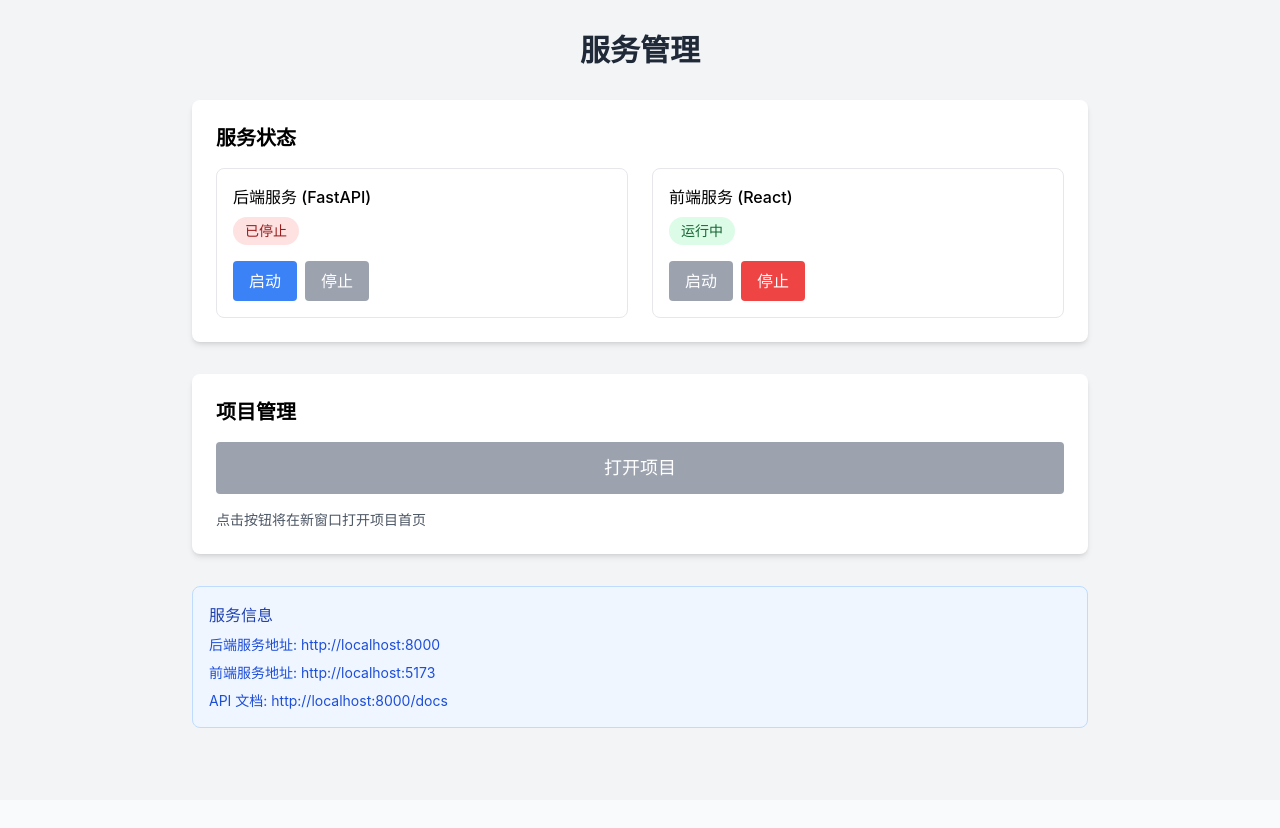
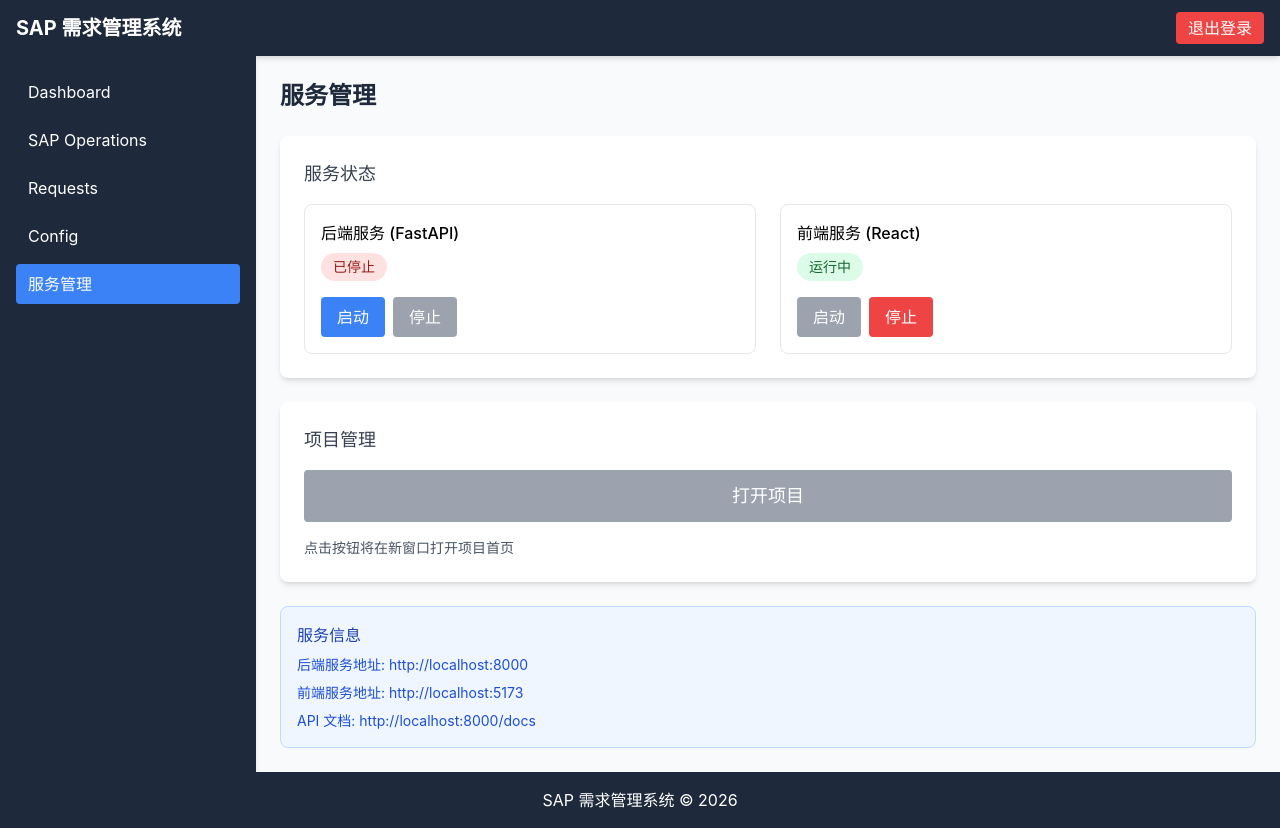
Before and after one commit to jink8845/trans1, a React (Vite) app in the folder frontend/: page /service in a window 1280 px wide. Before the commit the page ends 800 px from the top, so only its background shows below. Built offline with nearby package versions, Linux system fonts and the light colour scheme; no server answers; sample sign-in values are in the browser's storage.

Commit message:
feat: FastAPI+SQLite 需求管理系统
Co-authored-by: traeagent <traeagent@users.noreply.github.com>

```diff
--- a/frontend/src/pages/ServiceManager.tsx
+++ b/frontend/src/pages/ServiceManager.tsx
@@ -1,5 +1,6 @@
 import React, { useState, useEffect } from 'react';
 import { useNavigate } from 'react-router-dom';
+import Layout from '../components/Layout';
 import { serviceApi } from '../services/api';
 
 const ServiceManager: React.FC = () => {
@@ -242,9 +243,9 @@
   };
 
   return (
-    <div className="min-h-screen bg-gray-100 p-8">
-      <div className="max-w-4xl mx-auto">
-        <h1 className="text-3xl font-bold text-center text-gray-800 mb-8">服务管理</h1>
+    <Layout>
+      <div className="space-y-6">
+        <h1 className="text-2xl font-bold text-dark">服务管理</h1>
 
         {error && (
           <div className="bg-red-100 border border-red-400 text-red-700 px-4 py-3 rounded mb-6">
@@ -271,8 +272,8 @@
           </div>
         )}
 
-        <div className="bg-white rounded-lg shadow-md p-6 mb-8">
-          <h2 className="text-xl font-semibold mb-4">服务状态</h2>
+        <div className="bg-white p-6 rounded-lg shadow-md">
+          <h2 className="text-lg font-medium text-gray-700 mb-4">服务状态</h2>
 
           <div className="grid grid-cols-1 md:grid-cols-2 gap-6">
             {/* 后端服务状态 */}
@@ -285,7 +286,7 @@
                 <button
                   onClick={startBackendService}
                   disabled={backendStatus === 'running' || isLoading}
-                  className="px-4 py-2 bg-blue-500 text-white rounded hover:bg-blue-600 disabled:bg-gray-400 disabled:cursor-not-allowed"
+                  className="px-4 py-2 bg-primary text-white rounded hover:bg-blue-600 disabled:bg-gray-400 disabled:cursor-not-allowed"
                 >
                   启动
                 </button>
@@ -309,7 +310,7 @@
                 <button
                   onClick={startFrontendService}
                   disabled={frontendStatus === 'running' || isLoading}
-                  className="px-4 py-2 bg-blue-500 text-white rounded hover:bg-blue-600 disabled:bg-gray-400 disabled:cursor-not-allowed"
+                  className="px-4 py-2 bg-primary text-white rounded hover:bg-blue-600 disabled:bg-gray-400 disabled:cursor-not-allowed"
                 >
                   启动
                 </button>
@@ -325,8 +326,8 @@
           </div>
         </div>
 
-        <div className="bg-white rounded-lg shadow-md p-6">
-          <h2 className="text-xl font-semibold mb-4">项目管理</h2>
+        <div className="bg-white p-6 rounded-lg shadow-md">
+          <h2 className="text-lg font-medium text-gray-700 mb-4">项目管理</h2>
           <button
             onClick={openProject}
             disabled={backendStatus !== 'running' || frontendStatus !== 'running'}
@@ -339,7 +340,7 @@
           </p>
         </div>
 
-        <div className="mt-8 bg-blue-50 border border-blue-200 rounded-lg p-4">
+        <div className="bg-blue-50 border border-blue-200 rounded-lg p-4">
           <h3 className="font-medium text-blue-800 mb-2">服务信息</h3>
           <ul className="space-y-2 text-sm text-blue-700">
             <li>后端服务地址: http://localhost:8000</li>
@@ -348,7 +349,7 @@
           </ul>
         </div>
       </div>
-    </div>
+    </Layout>
   );
 };
 
```
